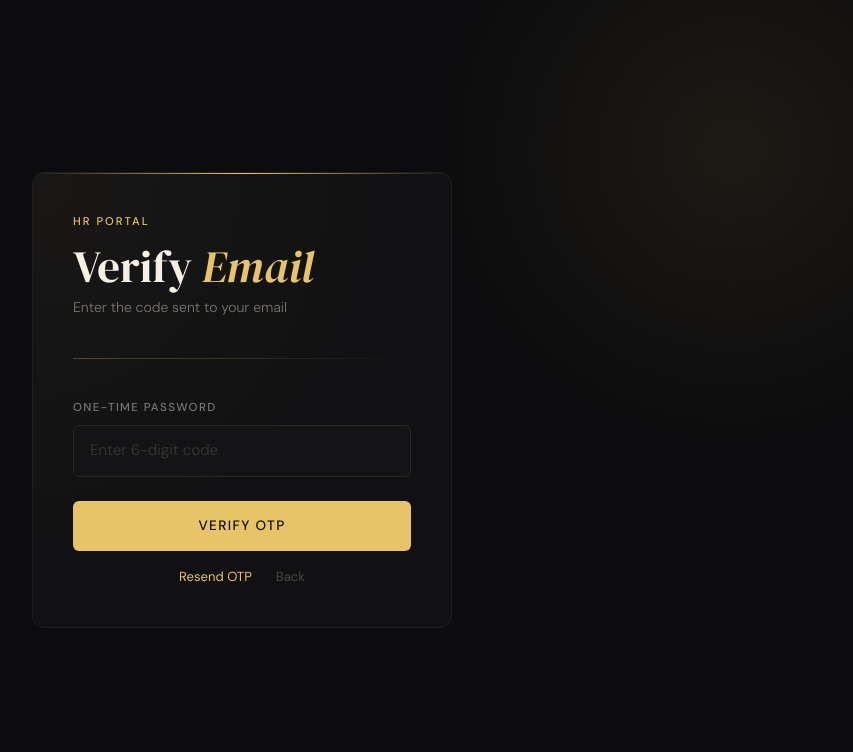
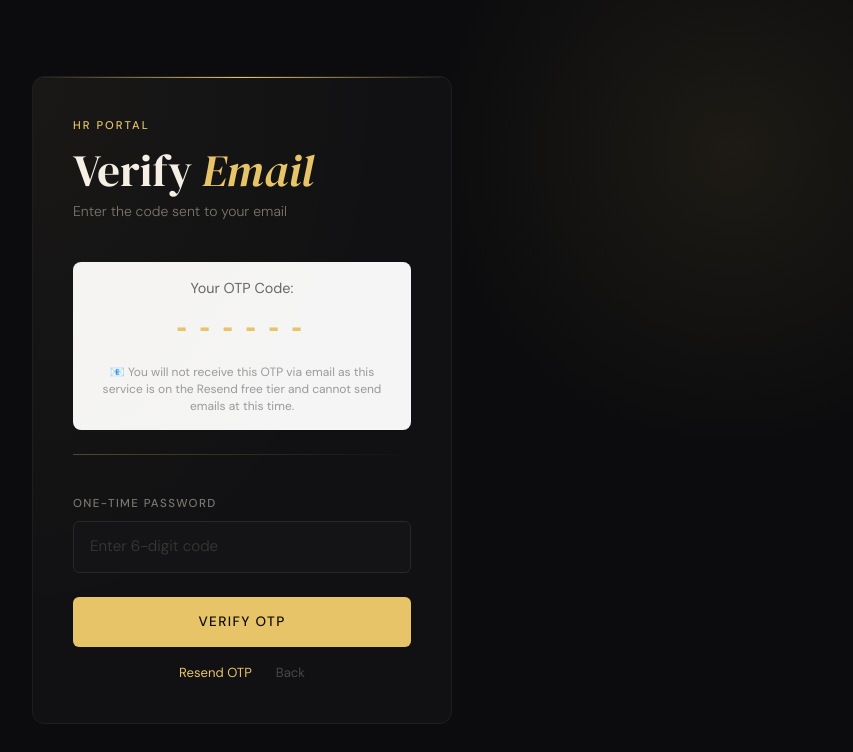
Before and after one commit to anthonyYo03/HR_APP_FRONTEND, a React (Create React App) app: page /otp in a window 1280 px wide. Shown: the top 752 px of the page, without its empty margins (398-1251 px from the left). Built offline with nearby package versions, Linux system fonts and the light colour scheme; no server answers.

Commit message:
Add a small message on OTP page

```diff
--- a/src/OTP/Otp.tsx
+++ b/src/OTP/Otp.tsx
@@ -53,6 +53,17 @@ export default function Otp() {
           <p className="reg-sub">
             {otp.email ? `We sent a code to ${otp.email}` : 'Enter the code sent to your email'}
           </p>
+          <div style={{ backgroundColor: '#f5f5f5', padding: '1rem', borderRadius: '8px', marginBottom: '1.5rem', textAlign: 'center' }}>
+            <p style={{ margin: '0 0 0.5rem 0', fontSize: '0.9rem', color: '#666', fontFamily: 'DM Sans, sans-serif' }}>
+              Your OTP Code:
+            </p>
+            <p style={{ margin: 0, fontSize: '1.8rem', fontWeight: 'bold', letterSpacing: '0.2em', color: '#e8c468', fontFamily: 'monospace' }}>
+              {otp.otp || '------'}
+            </p>
+            <p style={{ margin: '0.8rem 0 0 0', fontSize: '0.75rem', color: '#999', fontFamily: 'DM Sans, sans-serif', lineHeight: '1.4' }}>
+              📧 You will not receive this OTP via email as this service is on the Resend free tier and cannot send emails at this time.
+            </p>
+          </div>
           <div className="reg-divider" />
           <form onSubmit={submitOTP}>
             <div className="reg-field">
```
